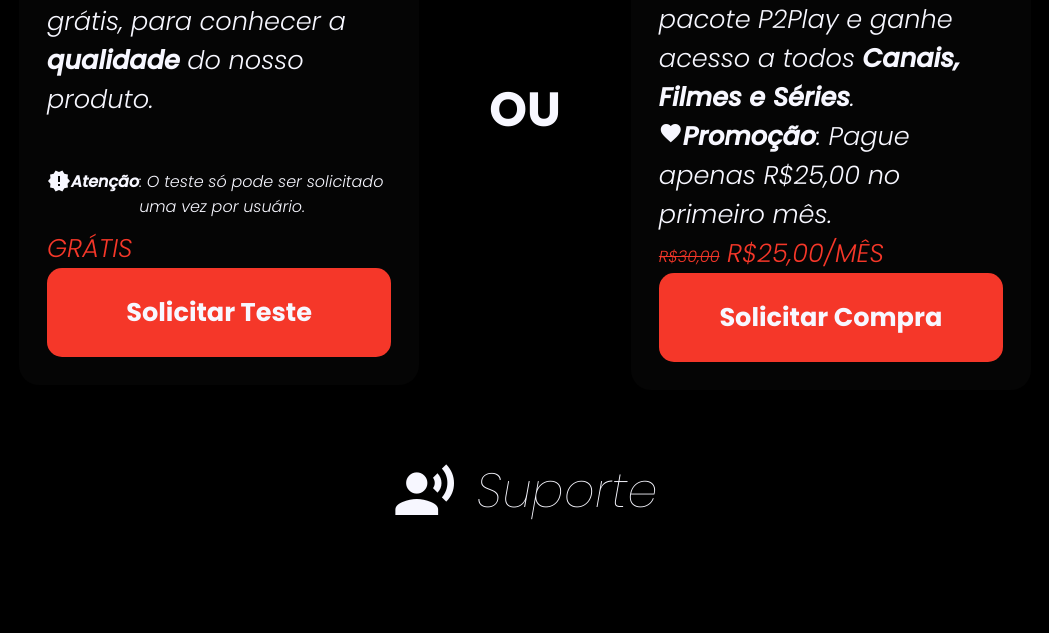
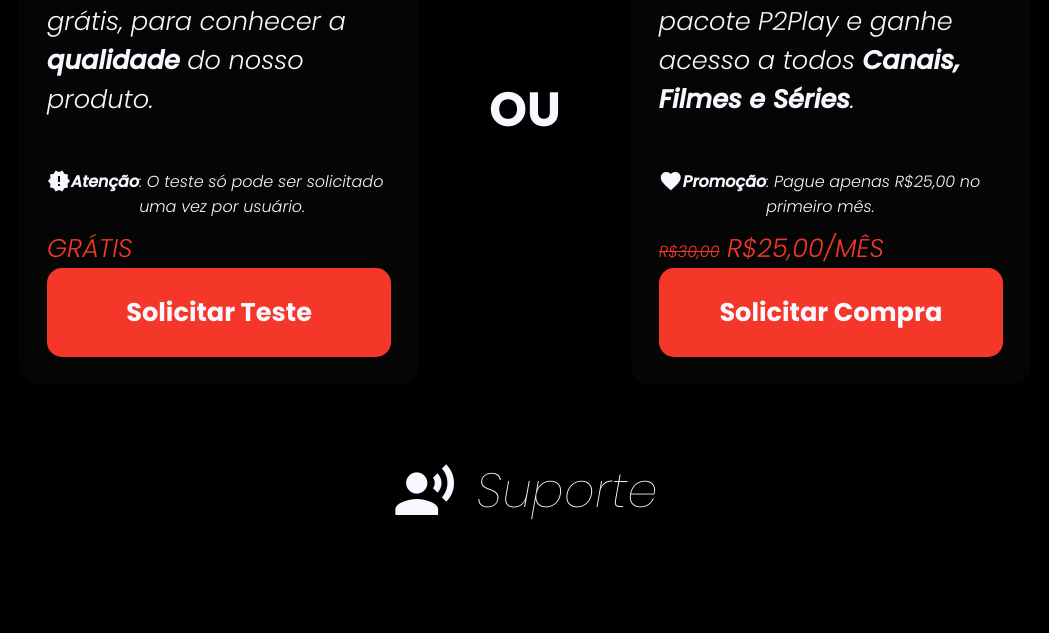
Before and after one commit to AndersonPGS/p2play, a plain HTML site: page index.html in a window 1280 px wide. Shown: the part 2664-3297 px from the top of the page, without its empty margins (115-1164 px from the left). Drawn offline with Linux system fonts and the light colour scheme.

Commit message:
site update

```diff
--- a/index.html
+++ b/index.html
@@ -125,7 +125,7 @@
                         <p>Compre agora o seu pacote P2Play e ganhe acesso a todos <strong>Canais, Filmes e Séries</strong>.</p>
                     </div>
                     <div class="price-content">
-                        <p><span class="material-icons">favorite</span><strong>Promoção</strong>: Pague apenas R$25,00 no primeiro mês.</p>
+                        <p class="notification"><span class="material-icons">favorite</span><strong>Promoção</strong>: Pague apenas R$25,00 no primeiro mês.</p>
                         <p class="price"><i id="old-price">R$30,00</i> R$25,00/MÊS</p>
                         <a href="#" class="btn-test">Solicitar Compra</a>
                     </div>
--- a/styles.css
+++ b/styles.css
@@ -330,7 +330,7 @@ p:nth-child(3) {
     font-style: italic;
 }
 
-.card-payment .card-content .price-content .notification {
+.card-payment .card-content .notification {
     font-size: 1rem;
     display: flex;
     /* padding-top: 60px; */
```
